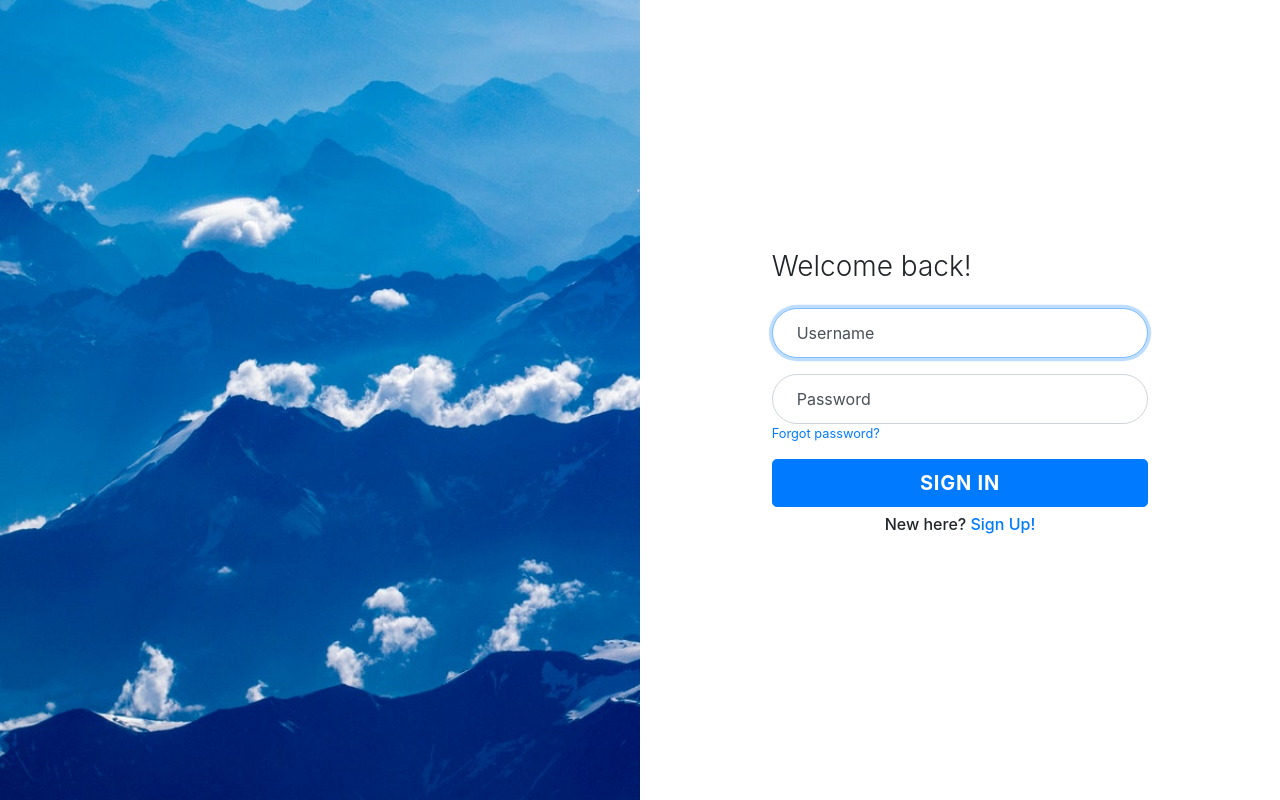
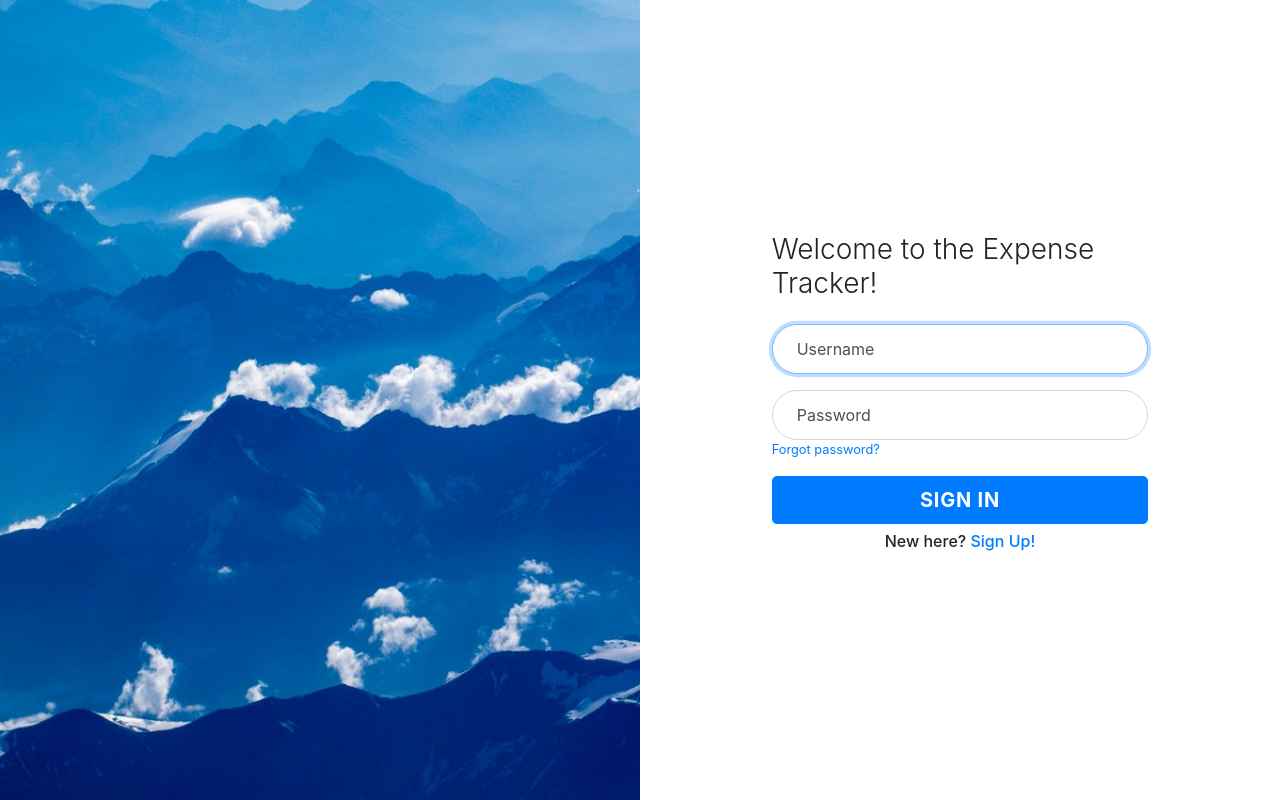
Before and after one commit to 201610030/WebbAppProject, a PHP site: page /project/login.php in a window 1280 px wide. Run offline with PHP 8.4, Linux system fonts and the light colour scheme.

Commit message:
Update login.php

```diff
--- a/login.php
+++ b/login.php
@@ -138,7 +138,7 @@ if (isset($_SESSION['login']) == TRUE) {
                         <div class="container">
                             <div class="row">
                                 <div class="col-md-9 col-lg-8 mx-auto">
-                                    <h3 class="login-heading mb-4">Welcome back!</h3>
+                                    <h3 class="login-heading mb-4">Welcome to the Expense Tracker!</h3>
                                     <form method="POST" action="login_submit.php">
                                         <div class="form-label-group">
                                             <input type="text" name="uname" id="inputUser" class="form-control" placeholder="Username" required autofocus>
```
